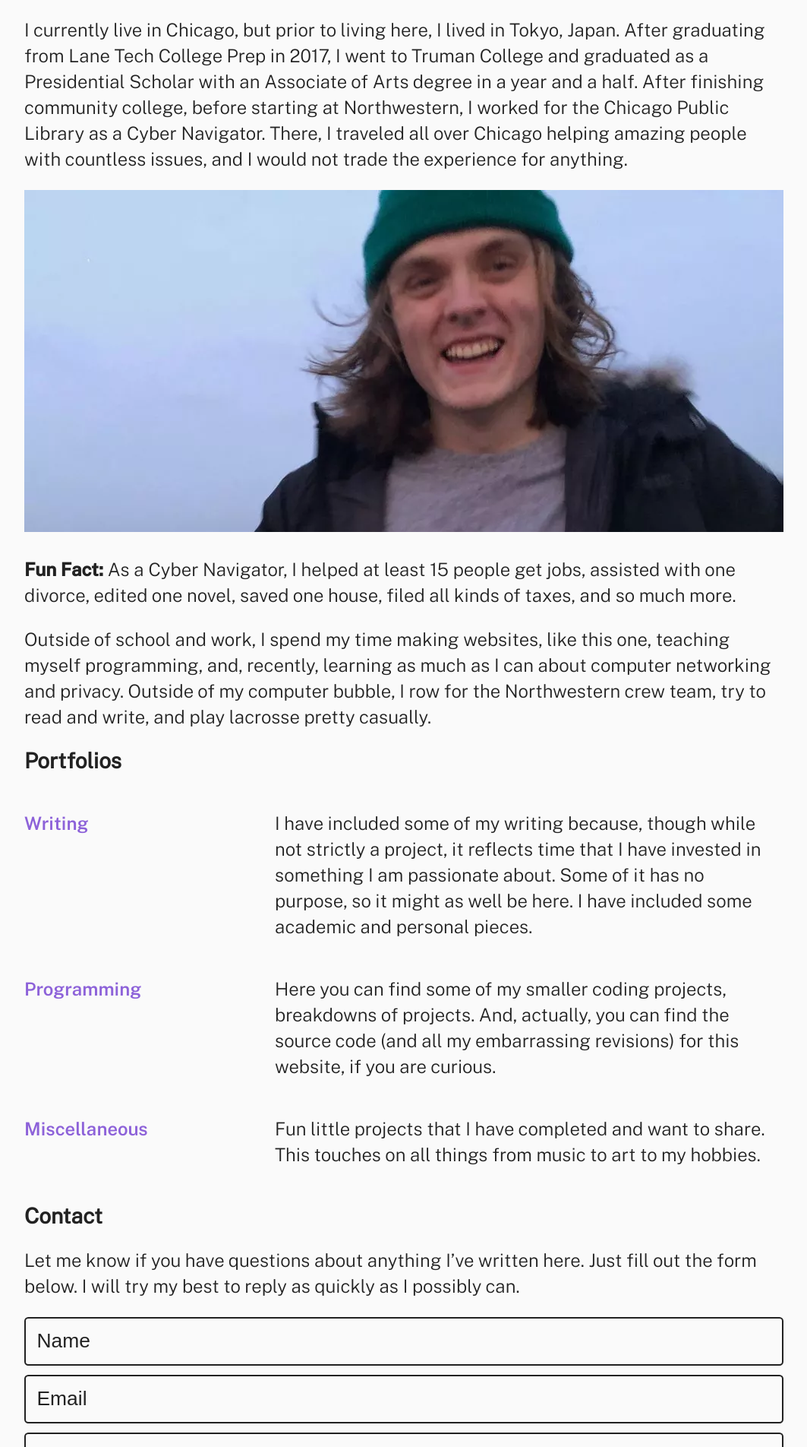
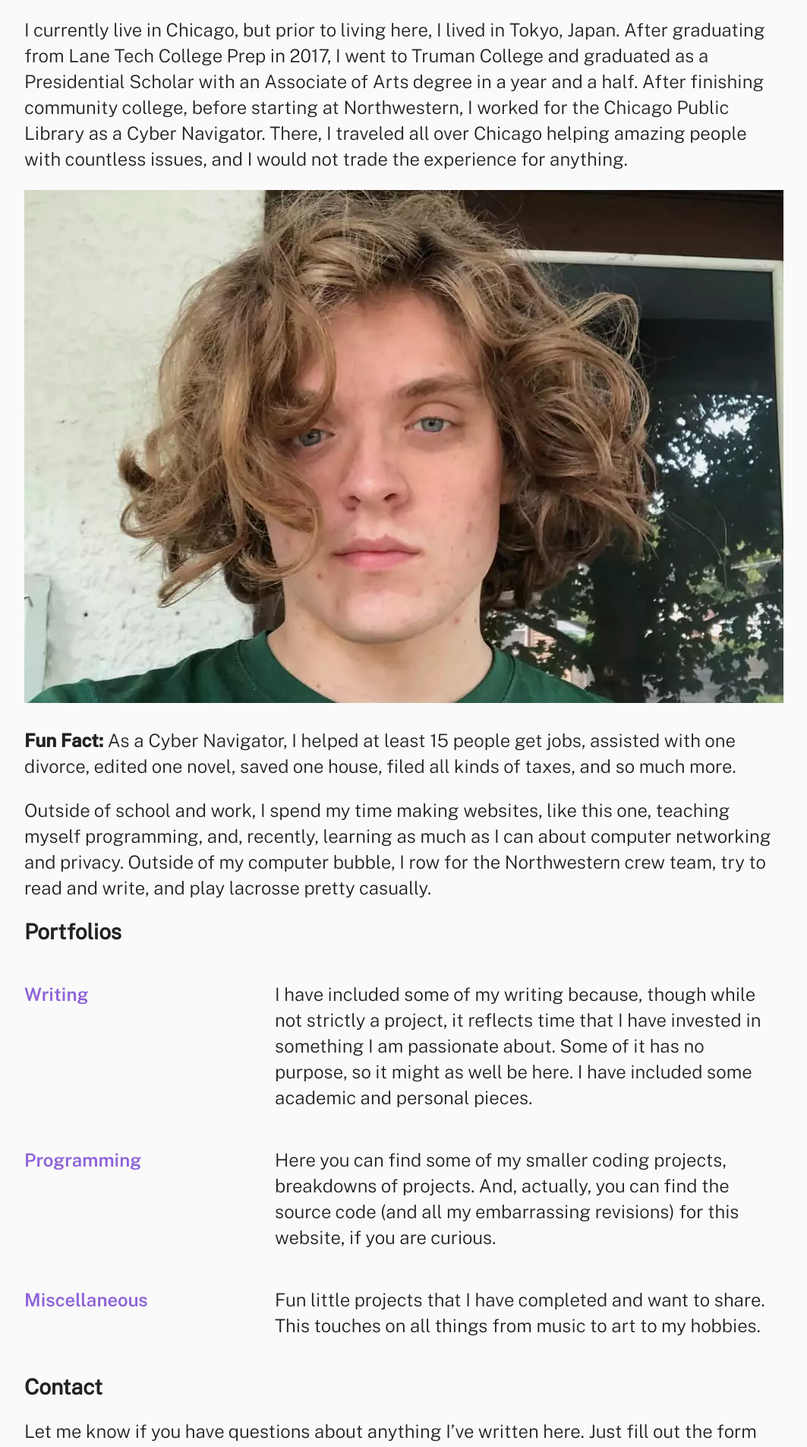
Before and after one commit to daneholmes/daneholmes, a Jekyll site: the page built from index.md, in a window 1280 px wide. Shown: the part 474-2378 px from the top of the page at 76% size, without its empty margins (108-1171 px from the left). Built offline with Jekyll 4.4.1, drawn with Linux system fonts in a browser that asks for light colours.

Commit message:
Updated image

```diff
--- /dev/null
+++ b/_layouts/default.html
@@ -0,0 +1,5 @@
+{% include header.html %}
+	<h1>{{ page.title }}</h1>
+	{{ content }}
+	{% include posts.html %}
+{% include footer.html %}
--- a/assets/css/style.scss
+++ b/assets/css/style.scss
@@ -1,13 +1,13 @@
 ---
 ---
+
 $purple: rgb(141, 98, 217);
 $black: rgb(34, 34, 34);
 $white: rgb(250, 250, 250);
 
-/* Import */
 @font-face {
   font-family: Public Sans;
-	src: url('{{ site.baseurl }}/assets/font/PublicSans.ttf');
+  src: url("{{ site.baseurl }}/assets/font/PublicSans.ttf");
   font-weight: normal;
   font-style: normal;
 }
@@ -19,7 +19,7 @@ html {
 
 body {
   font-family: Public Sans, sans-serif;
-	font-variation-settings: 'wght' 300;
+  font-variation-settings: "wght" 300;
   font-size: 1.2rem;
   line-height: 1.7rem;
   color: $black;
@@ -42,7 +42,7 @@ body {
 
 .column-third {
   float: left;
-	width: 33%
+  width: 33%;
 }
 
 .column-half {
@@ -68,17 +68,13 @@ body {
 }
 
 h1 {
-	font-variation-settings: 'wght' 700;
+  font-variation-settings: "wght" 700;
   font-size: 1.6rem;
 }
 
 h2 {
-	font-variation-settings: 'wght' 400;
+  font-variation-settings: "wght" 400;
   font-size: 1.4rem;
-}
-
-p {
-
 }
 
 a {
@@ -87,7 +83,7 @@ a {
   transition: color 0.5s;
 }
 
-a:hover{
+a:hover {
   color: $purple;
 }
 
@@ -104,11 +100,11 @@ a:hover{
 }
 
 strong {
-	font-variation-settings: 'wght' 600;
+  font-variation-settings: "wght" 600;
 }
 
 .strong {
-	font-variation-settings: 'wght' 600;
+  font-variation-settings: "wght" 600;
 }
 
 picture {
@@ -120,32 +116,35 @@ picture {
   background-repeat: no-repeat;
 }
 
-img, source {
+img,
+source {
   width: 100%;
   object-fit: cover;
   object-position: 0% 0%;
   margin: 0 auto;
 }
 
-img.cover, source.cover {
+img.cover,
+source.cover {
   width: 100%;
-	max-height: 50vh;
+  min-height: 50vh;
+  max-height: 75vh;
   object-fit: cover;
-	object-position: 0% 0%;
+  object-position: 50% 50%;
   margin: 0 auto;
 }
 
 ::selection {
-	background: rgb(227,217,246);
+  background: rgb(227, 217, 246);
 }
 
-/* Form */
 form {
   display: grid;
   grid-row-gap: 0.5em;
 }
 
-input, textarea {
+input,
+textarea {
   border: 0.1rem solid $black;
   border-radius: 0.2em;
   color: $black;
@@ -167,7 +166,8 @@ label {
   color: $black;
 }
 
-input:focus, textarea:focus {
+input:focus,
+textarea:focus {
   outline: none;
   border: 0.1rem solid $black;
 }
@@ -183,7 +183,6 @@ input#submit {
   color: $white;
 }
 
-/* Responsive */
 @media screen and (max-width: 600px) {
   html {
     font-size: 17px;
@@ -194,7 +193,9 @@ input#submit {
   .container {
     padding: 0 2rem;
   }
-	.column-third, .column-half, .column-twothird {
+  .column-third,
+  .column-half,
+  .column-twothird {
     min-width: 100%;
   }
   .post {
--- a/index.md
+++ b/index.md
@@ -13,7 +13,7 @@ I currently live in Chicago, but prior to living here, I lived in Tokyo, Japan.
 <picture>
 <source srcset="{{ site.baseurl }}/assets/images/profile-picture.webp" type="image/webp" class="cover">
 <source srcset="{{ site.baseurl }}/assets/images/profile-picture.jpeg" type="image/jpeg" class="cover">
-<img alt="A picture of Dane at the lake" src="{{ site.baseurl }}/assets/images/profile-picture.jpeg" class="cover">
+<img alt="A picture of Dane before the first day of school." src="{{ site.baseurl }}/assets/images/profile-picture.jpeg" class="cover">
 </picture>
 
 <strong>Fun Fact:</strong> As a Cyber Navigator, I helped at least 15 people get jobs, assisted with one divorce, edited one novel, saved one house, filed all kinds of taxes, and so much more.
```
Also changed, not shown: assets/images/profile-picture.jpeg, assets/images/profile-picture.webp. Lines whose indentation alone changed are shown as unchanged.
